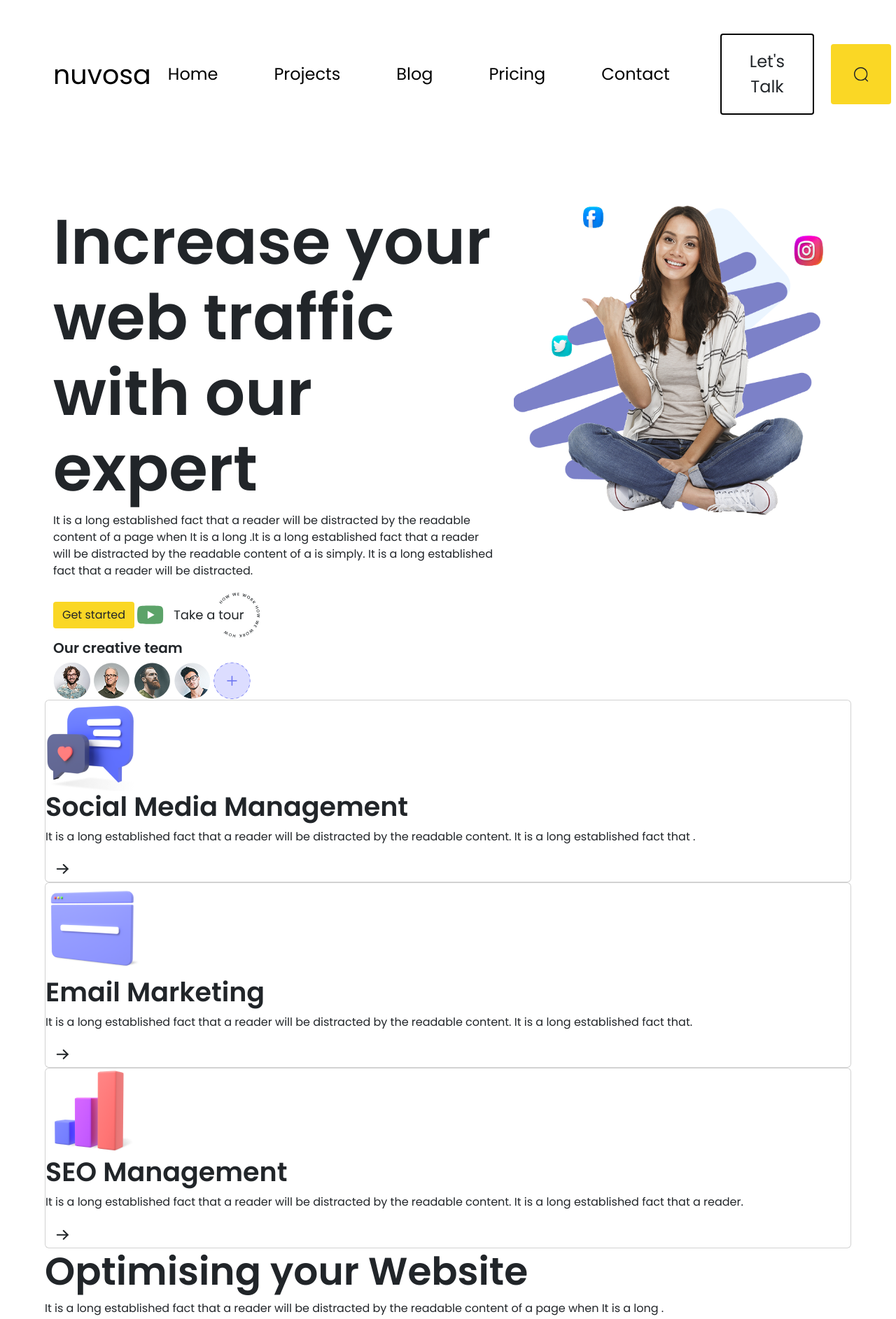
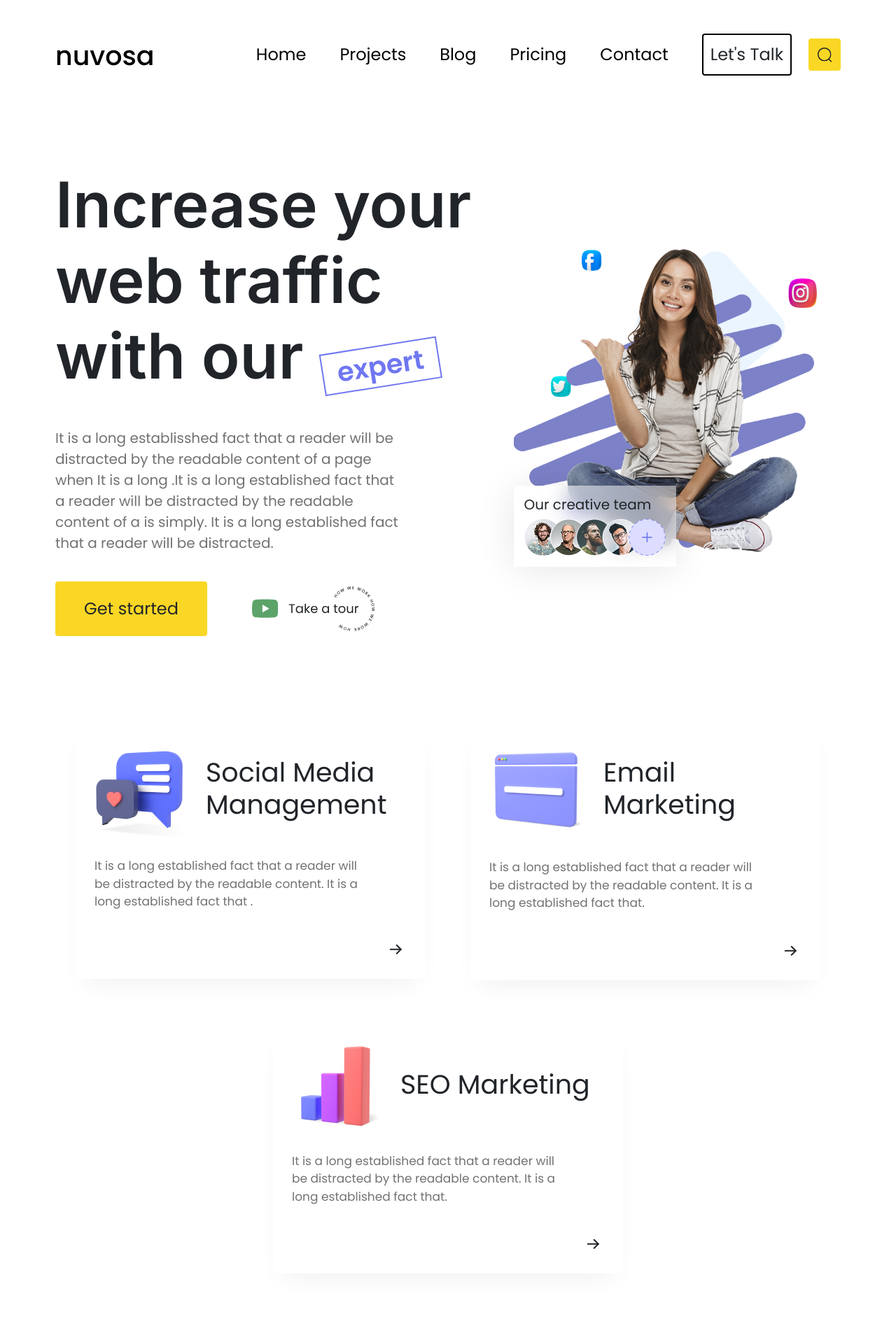
Before and after one commit to sujal-5252/nuvosa, a website built with Vite: page src/index.html in a window 1280 px wide. Shown: the top 1885 px of the page at 70% size. Built offline with nearby package versions, Linux system fonts and the light colour scheme.

Commit message:
feat: create services and solution section

```diff
--- a/src/index.html
+++ b/src/index.html
@@ -6,10 +6,17 @@
     <title>Bootstrap w/ Vite</title>
     <script type="module" src="./js/main.js"></script>
   </head>
-  <body class="p-1 ps-lg-5 pe-lg-5 pt-lg-4">
-    <nav class="navbar navbar-expand-lg pb-md-4 pb-lg-6">
+  <body
+    class="p-1 p-md-3 ps-l-4 pe-l-4 pt-l-3 ps-xl-5 pe-xl-5 pt-xl-4 ps-xxl-6 pe-xxl-6 pt-xxl-5"
+  >
+    <nav class="navbar navbar-expand-xl pb-md-4 pb-3 pb-xl-6">
       <div class="container-fluid">
-        <a class="navbar-brand fs-3" href="#">nuvosa</a>
+        <a
+          class="navbar-brand fs-3 d-flex fw-medium align-items-center"
+          href="#"
+          >nuvosa
+          <div class="dot"></div
+        ></a>
         <button
           class="navbar-toggler"
           type="button"
@@ -17,29 +24,44 @@
           data-bs-target="#navbarSupportedContent"
           aria-controls="navbarSupportedContent"
           aria-expanded="false"
-          aria-label="Toggle navigation">
+          aria-label="Toggle navigation"
+        >
           <span class="navbar-toggler-icon"></span>
         </button>
         <div class="collapse navbar-collapse" id="navbarSupportedContent">
-          <ul class="navbar-nav mb-2 mb-lg-0 align-items-lg-center fs-4 w-100 justify-content-lg-end gap-lg-5 gap-md-2">
+          <ul
+            class="navbar-nav mb-2 mb-lg-0 align-items-lg-center fs-4 w-100 justify-content-lg-end gap-xl-5 gap-1 gap-lg-2"
+          >
             <li class="nav-item">
               <a class="nav-link active" aria-current="page" href="#">Home</a>
             </li>
             <li class="nav-item">
-              <a class="nav-link active" aria-current="page" href="#">Projects</a>
+              <a class="nav-link active" aria-current="page" href="#"
+                >Projects</a
+              >
             </li>
             <li class="nav-item">
               <a class="nav-link active" aria-current="page" href="#">Blog</a>
             </li>
             <li class="nav-item">
-              <a class="nav-link active" aria-current="page" href="#">Pricing</a>
+              <a class="nav-link active" aria-current="page" href="#"
+                >Pricing</a
+              >
             </li>
             <li class="nav-item">
-              <a class="nav-link active" aria-current="page" href="#">Contact</a>
+              <a class="nav-link active" aria-current="page" href="#"
+                >Contact</a
+              >
             </li>
-            <li class="nav-item d-flex align-items-center gap-2">
+            <li
+              class="nav-item d-flex align-items-center gap-2 justify-content-center"
+            >
               <a class="nav-link active p-0" aria-current="page" href="#">
-                <button class="btn d-flex btn--transparent m-0 p-1 ps-md-4 pe-md-4 pt-md-1 pb-md-1">Let's Talk</button>
+                <button
+                  class="btn d-flex btn--transparent m-0 p-1 ps-xl-4 pe-xl-4 pt-xl-1 pb-lg-1 ms-xxl-5"
+                >
+                  Let's Talk
+                </button>
               </a>
               <a class="nav-link active p-0" aria-current="page" href="#">
                 <button class="btn d-flex m-0 p-1 btn--yellow p-lg-3">
@@ -52,108 +74,255 @@
       </div>
     </nav>
 
-    <section class="hero container-fluid row">
-      <div class="hero__left col-md-7">
-        <h1 class="hero__heading">Increase your web traffic with our <span class="decorated hero__expert">expert</span></h1>
-        <p class="hero__description">
-          It is a long established fact that a reader will be distracted by the readable content of a page when It is a long .It is a long established fact that
-          a reader will be distracted by the readable content of a is simply. It is a long established fact that a reader will be distracted.
+    <section
+      class="hero container-fluid row d-flex flex-column-reverse flex-lg-row pb-4 pb-lg-6"
+    >
+      <div
+        class="hero__left col-lg-7 d-flex flex-column gap-4 justify-content-center"
+      >
+        <h1 class="hero__heading">
+          Increase your web traffic with our
+          <span class="decorated hero__expert">expert</span>
+        </h1>
+        <p class="hero__description me-lg-6">
+          It is a long establisshed fact that a reader will be distracted by the
+          readable content of a page when It is a long .It is a long established
+          fact that a reader will be distracted by the readable content of a is
+          simply. It is a long established fact that a reader will be
+          distracted.
         </p>
-        <a href="#"><button class="btn btn--yellow hero__cta-button">Get started</button></a>
-        <a href="#"><img src="./assets/hero/take-a-tour-icon.svg" alt="" class="hero__tour-btn" /></a>
+        <div
+          class="hero__btn-container d-flex gap-2 align-items-center justify-content-center flex-column flex-sm-row gap-md-5 justify-content-sm-start"
+        >
+          <a href="#"
+            ><button
+              class="btn btn--yellow hero__cta-button ps-4 pe-4 pt-1 pb-1"
+            >
+              Get started
+            </button></a
+          >
+          <a href="#"
+            ><img
+              src="./assets/hero/take-a-tour-icon.svg"
+              alt=""
+              class="hero__tour-btn"
+          /></a>
+        </div>
       </div>
-      <div class="hero__right row-cols-1 col-md-5"><img src="./assets/hero/hero_image.png" alt="" class="hero__img" /></div>
-      <div class="creative-team">
-        <h5>Our creative team</h5>
-        <div class="creative-team__img-container">
-          <img src="./assets/hero/creative_pfp_1.png" alt="" class="creative-team__profile_img" />
-          <img src="./assets/hero/creative_pfp_2.png" alt="" class="creative-team__profile_img" />
-          <img src="./assets/hero/creative_pfp_3.png" alt="" class="creative-team__profile_img" />
-          <img src="./assets/hero/creative_pfp_4.png" alt="" class="creative-team__profile_img" />
-          <img src="./assets/hero/plus_icon.png" alt="" class="creative-team__profile_img" />
+      <div
+        class="hero__right row-cols-1 col-sm-8 offset-sm-2 offset-lg-0 col-lg-5 mt-auto mb-auto"
+      >
+        <img
+          src="./assets/hero/hero_image.png"
+          alt=""
+          class="hero__img img-fluid"
+        />
+        <div class="hero__creative-team d-none d-lg-block position-absolute">
+          <h5>Our creative team</h5>
+          <div class="creative-team__img-container">
+            <img
+              src="./assets/hero/creative_pfp_1.png"
+              alt=""
+              class="creative-team__profile-img"
+            />
+            <img
+              src="./assets/hero/creative_pfp_2.png"
+              alt=""
+              class="creative-team__profile-img"
+            />
+            <img
+              src="./assets/hero/creative_pfp_3.png"
+              alt=""
+              class="creative-team__profile-img"
+            />
+            <img
+              src="./assets/hero/creative_pfp_4.png"
+              alt=""
+              class="creative-team__profile-img"
+            />
+            <img
+              src="./assets/hero/plus_icon.png"
+              alt=""
+              class="creative-team__profile-img"
+            />
+          </div>
         </div>
       </div>
     </section>
 
-    <section class="services">
-      <div class="card-container">
-        <div class="card">
-          <div class="card__top">
-            <img src="./assets/services/card_icon_1.png" alt="" class="card__icon" />
+    <section class="services pb-5 pb-xl-7">
+      <div
+        class="card-container d-flex flex-column gap-5 flex-md-wrap flex-md-row justify-content-center align-items-center"
+      >
+        <div class="card services__card d-flex gap-3">
+          <div
+            class="card__top d-flex flex-column flex-md-row w-100 align-items-center gap-3 me-md-5"
+          >
+            <img
+              src="./assets/services/card_icon_1.png"
+              alt=""
+              class="card__icon"
+            />
             <h3 class="card__heading">Social Media Management</h3>
           </div>
-          <p class="card__description">
-            It is a long established fact that a reader will be distracted by the readable content. It is a long established fact that .
+          <p class="card__description me-md-5">
+            It is a long established fact that a reader will be distracted by
+            the readable content. It is a long established fact that .
           </p>
-          <a href="#"
-            ><button class="btn card__btn"><img src="./assets/services/arrow_right_icon.svg" alt="" class="btn__icon" /></button
+          <a href="#" class="align-self-end"
+            ><button class="btn card__btn">
+              <img
+                src="./assets/services/arrow_right_icon.svg"
+                alt=""
+                class="btn__icon"
+              /></button
           ></a>
         </div>
-        <div class="card">
-          <div class="card__top">
-            <img src="./assets/services/card_icon_2.png" alt="" class="card__icon" />
+        <div class="card services__card d-flex gap-3">
+          <div
+            class="card__top d-flex align-items-center gap-3 me-md-5 flex-column flex-md-row w-100"
+          >
+            <img
+              src="./assets/services/card_icon_2.png"
+              alt=""
+              class="card__icon"
+            />
             <h3 class="card__heading">Email Marketing</h3>
           </div>
-          <p class="card__description">
-            It is a long established fact that a reader will be distracted by the readable content. It is a long established fact that.
+          <p class="card__description me-md-5">
+            It is a long established fact that a reader will be distracted by
+            the readable content. It is a long established fact that.
           </p>
-          <a href="#"
-            ><button class="btn card__btn"><img src="./assets/services/arrow_right_icon.svg" alt="" class="btn__icon" /></button
+          <a href="#" class="align-self-end"
+            ><button class="btn card__btn">
+              <img
+                src="./assets/services/arrow_right_icon.svg"
+                alt=""
+                class="btn__icon"
+              /></button
           ></a>
         </div>
-        <div class="card">
-          <div class="card__top">
-            <img src="./assets/services/card_icon_3.png" alt="" class="card__icon" />
-            <h3 class="card__heading">SEO Management</h3>
+        <div class="card services__card d-flex gap-3">
+          <div
+            class="card__top d-flex align-items-center gap-3 me-md-5 flex-column flex-md-row w-100"
+          >
+            <img
+              src="./assets/services/card_icon_3.png"
+              alt=""
+              class="card__icon"
+            />
+            <h3 class="card__heading">SEO Marketing</h3>
           </div>
-          <p class="card__description">
-            It is a long established fact that a reader will be distracted by the readable content. It is a long established fact that a reader.
+          <p class="card__description me-md-5">
+            It is a long established fact that a reader will be distracted by
+            the readable content. It is a long established fact that.
           </p>
-          <a href="#"
-            ><button class="btn card__btn"><img src="./assets/services/arrow_right_icon.svg" alt="" class="btn__icon" /></button
+          <a href="#" class="align-self-end"
+            ><button class="btn card__btn">
+              <img
+                src="./assets/services/arrow_right_icon.svg"
+                alt=""
+                class="btn__icon"
+              /></button
           ></a>
         </div>
       </div>
     </section>
 
-    <section class="optimising">
-      <h2 class="optimising__heading">Optimising your <span class="decorated">Website</span></h2>
-      <p class="optimising__description">
-        It is a long established fact that a reader will be distracted by the readable content of a page when It is a long .
+    <section class="optimising d-flex flex-column gap-3 pb-5 pb-xl-8">
+      <h2 class="optimising__heading">
+        Optimising your <span class="decorated">Website</span>
+      </h2>
+      <p class="optimising__description mb-2">
+        It is a long established fact that a reader will be distracted by the
+        readable content of a page when It is a long .
       </p>
-      <div class="card-container">
-        <div class="card">
-          <img src="./assets/optimising/card_icon_1.svg" alt="" class="card__icon" />
+      <div
+        class="card-container d-flex gap-1 flex-column justify-content-center align-items-center flex-sm-row flex-sm-wrap"
+      >
+        <div
+          class="card align-items-center align-items-sm-start justify-content-between gap-1"
+        >
+          <img
+            src="./assets/optimising/card_icon_1.svg"
+            alt=""
+            class="card__icon mb-auto"
+          />
           <h4 class="card__heading">Keyword Research</h4>
-          <p class="card__description">It is a long established fact that a reader will be distracted by the It is a long established .</p>
+          <p class="card__description">
+            It is a long established fact that a reader will be distracted by
+            the It is a long established .
+          </p>
         </div>
-        <div class="card">
-          <img src="./assets/optimising/card_icon_2.svg" alt="" class="card__icon" />
-          <h4 class="card__heading">content Optimisation</h4>
-          <p class="card__description">It is a long established fact that a reader will be distracted by the It is a long established.</p>
+        <div
+          class="card align-items-center align-items-sm-start justify-content-between gap-1"
+        >
+          <img
+            src="./assets/optimising/card_icon_2.svg"
+            alt=""
+            class="card__icon mb-auto"
+          />
+          <h4 class="card__heading">Content Optimisation</h4>
+          <p class="card__description">
+            It is a long established fact that a reader will be distracted by
+            the It is a long established.
+          </p>
         </div>
-        <div class="card">
-          <img src="./assets/optimising/card_icon_3.svg" alt="" class="card__icon" />
+        <div
+          class="card align-items-center align-items-sm-start justify-content-between gap-1"
+        >
+          <img
+            src="./assets/optimising/card_icon_3.svg"
+            alt=""
+            class="card__icon mb-auto"
+          />
           <h4 class="card__heading">Target Analysis</h4>
-          <p class="card__description">It is a long established fact that a reader will be distracted by the It is a long established.</p>
+          <p class="card__description">
+            It is a long established fact that a reader will be distracted by
+            the It is a long established.
+          </p>
         </div>
-        <div class="card">
-          <img src="./assets/optimising/card_icon_4.svg" alt="" class="card__icon" />
+        <div
+          class="card align-items-center align-items-sm-start justify-content-between gap-1"
+        >
+          <img
+            src="./assets/optimising/card_icon_4.svg"
+            alt=""
+            class="card__icon mb-auto"
+          />
           <h4 class="card__heading">Continuous Testing</h4>
-          <p class="card__description">It is a long established fact that a reader will be distracted by the It is a long established.</p>
+          <p class="card__description">
+            It is a long established fact that a reader will be distracted by
+            the It is a long established.
+          </p>
         </div>
       </div>
     </section>
-    <section class="solution row">
-      <div class="solution__left row-cols-1 col-md-5 offset-1">
-        <h2 class="solution__heading">Perfect Solution For Your <span class="decorated">Business</span></h2>
+    <section
+      class="solution container-fluid gap-4 d-flex flex-column-reverse flex-lg-row align-items-center justify-content-center flex-grow-1"
+    >
+      <div
+        class="solution__left d-flex flex-column gap-4 aliggn-items-center align-items-lg-start"
+      >
+        <h2 class="solution__heading">
+          Perfect Solution For Your <span class="decorated">Business</span>
+        </h2>
         <p class="solution__description">
-          It is a long established fact that a reader will be distracted by the It is a long established .t is a long established fact that a reader will be
-          distracted by the readable content of.
+          It is a long established fact that a reader will be distracted by the
+          It is a long established .t is a long established fact that a reader
+          will be distracted by the readable content of.
         </p>
-        <button class="btn btn--yellow">Learn More</button>
+        <button class="btn btn--yellow ps-lg-4 pe-lg-4 pt-lg-1 pb-lg-1">
+          Learn More
+        </button>
       </div>
-      <div class="solution__right row-cols-1 col-md-5"><img src="./assets/solution/solution_img.png" alt="" class="solution__img" /></div>
+      <div class="solution__right">
+        <img
+          src="./assets/solution/solution_img.png"
+          alt=""
+          class="solution__img"
+        />
+      </div>
     </section>
   </body>
 </html>
--- a/src/scss/layout/_global.scss
+++ b/src/scss/layout/_global.scss
@@ -1,14 +1,28 @@
 @import "../../../node_modules/bootstrap/scss/variables";
 @import url("https://fonts.googleapis.com/css2?family=Poppins:wght@100;200;300;400;500;600;700;800;900&display=swap");
+@import url("https://fonts.googleapis.com/css2?family=Inter:ital,opsz,wght@0,14..32,100..900;1,14..32,100..900&display=swap");
 
 * {
   font-family: "Poppins";
 }
 
+p {
+  padding: 0;
+  margin: 0;
+  font-size: 17px;
+  color: #727272;
+  max-width: 700px;
+}
+
+h1 {
+  font-family: "Inter";
+  font-weight: 600;
+}
+
 .btn {
   border: none;
   border-radius: 4px;
-  font-size: inherit;
+  font-size: 24px;
 
   &:hover {
     background-color: black;
@@ -30,3 +44,25 @@
   background-color: transparent;
   border: black solid 2px;
 }
+
+.decorated {
+  color: $primary;
+  font-weight: inherit;
+  font-size: inherit;
+}
+
+@media (width < 576px) {
+  * {
+    text-align: center;
+  }
+
+  h3 {
+    font-size: 26px;
+  }
+}
+
+@media (width < 992px) {
+  h2 {
+    font-size: 36px;
+  }
+}
--- /dev/null
+++ b/src/scss/layout/_hero.scss
@@ -0,0 +1,38 @@
+@import "../../../node_modules/bootstrap/scss/variables";
+@import url("https://fonts.googleapis.com/css2?family=Inter:ital,opsz,wght@0,14..32,100..900;1,14..32,100..900&display=swap");
+
+.hero__expert {
+  display: inline-block;
+  font-size: clamp(18px, 3vw, 48px);
+  border: 2.29px solid $primary;
+  padding: 5px 20px;
+  position: relative;
+  rotate: -9deg;
+  transform: translateY(-4px) translateX(4px);
+}
+
+.hero__creative-team {
+  background: rgba(255, 255, 255, 0.49);
+  box-shadow: 0px 3.16955px 52.2976px rgba(0, 0, 0, 0.1);
+  backdrop-filter: blur(14.263px);
+  width: auto;
+  padding: 15px;
+  font-family: "Inter";
+  font-weight: normal;
+  color: #212528;
+  transform: translateY(-100px);
+}
+
+.creative-team__profile-img {
+  margin-left: -20px;
+
+  &:first-child {
+    margin-left: 0;
+  }
+}
+
+.hero {
+  p {
+    font-size: 20px;
+  }
+}
--- /dev/null
+++ b/src/scss/layout/_navbar.scss
@@ -0,0 +1,26 @@
+@import "../../../node_modules/bootstrap/scss/variables";
+.navbar {
+  a {
+    padding: 0;
+    padding-right: 0 !important;
+    padding-left: 0 !important;
+    margin: 0;
+  }
+  .nav-item {
+    border-bottom: 3px solid transparent;
+    &:hover {
+      border-bottom: 3px solid $primary;
+    }
+  }
+}
+
+@media (width < 1600px) {
+  .navbar {
+    ul {
+      gap: 48px !important;
+    }
+    button {
+      padding: 10px !important;
+    }
+  }
+}
--- /dev/null
+++ b/src/scss/layout/_optimising.scss
@@ -0,0 +1,20 @@
+@import "../../../node_modules/bootstrap/scss/variables";
+.optimising {
+  img {
+    width: 87px;
+    height: auto;
+  }
+
+  .card {
+    max-width: 400px;
+    min-height: 472px;
+    padding: 56px 44px 92px 34px;
+    border: none;
+    border-bottom: 4px solid transparent;
+    box-shadow: 0px 10px 14px 2px rgba(14, 17, 60, 0.03);
+
+    &:hover {
+      border-bottom: 4px solid $primary;
+    }
+  }
+}
--- /dev/null
+++ b/src/scss/layout/_services.scss
@@ -0,0 +1,23 @@
+.services__card {
+  padding: 25px;
+  padding-bottom: 17px;
+  padding-right: 17px;
+  border: 2px solid transparent;
+  max-width: 500px;
+
+  background: #ffffff;
+  box-shadow: 0px 17px 33px -14px rgba(2, 22, 5, 0.07);
+  border-radius: 5px;
+
+  &:hover {
+    box-shadow: -1px 20px 33px -14px rgba(2, 22, 5, 0.2);
+  }
+
+  .card__heading {
+    font-weight: normal;
+  }
+
+  button:hover {
+    background-color: rgb(228, 228, 228);
+  }
+}
--- a/src/scss/styles.scss
+++ b/src/scss/styles.scss
@@ -1,3 +1,8 @@
 @import "./variables/variables";
 @import "bootstrap/scss/bootstrap";
 @import "./layout/global";
+@import "./layout/navbar";
+@import "./layout/hero";
+@import "./layout/services";
+@import "./layout/optimising";
+@import "./layout/solution";
--- a/src/scss/variables/_variables.scss
+++ b/src/scss/variables/_variables.scss
@@ -9,12 +9,22 @@ $spacers: (
   4: 40px,
   5: 64px,
   6: 128px,
+  7: 170px,
+  8: 230px,
 );
 
-$h1-font-size: 90px;
+$h1-font-size: clamp(30px, 10vw, 90px);
 $h2-font-size: 55px;
 $h3-font-size: 38px;
 $h4-font-size: 24px;
 // $h5-font-size:                $font-size-base * 1.25 !default;
 // $h6-font-size:                $font-size-base !default;
-$headings-font-weight: 600;
+$headings-font-weight: 400;
+$grid-gutter-width: 30px !default;
+
+@media (width < 500px) {
+  $h1-font-size: clamp(30px, 10vw, 90px);
+  $h2-font-size: 2px;
+  $h3-font-size: 2px;
+  $h4-font-size: 2px;
+}
```
Also changed, not shown: src/scss/layout/_solution.scss (added, +32 -0 lines).
